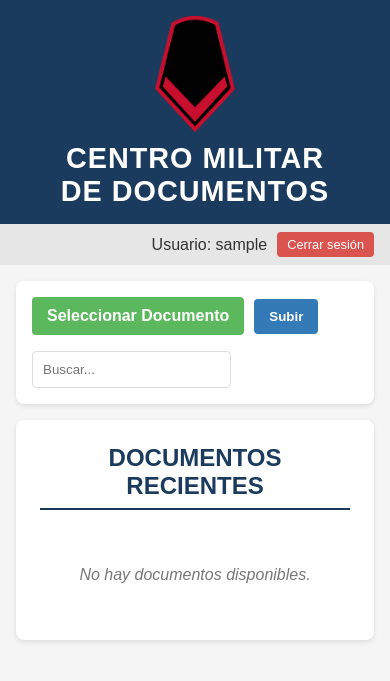
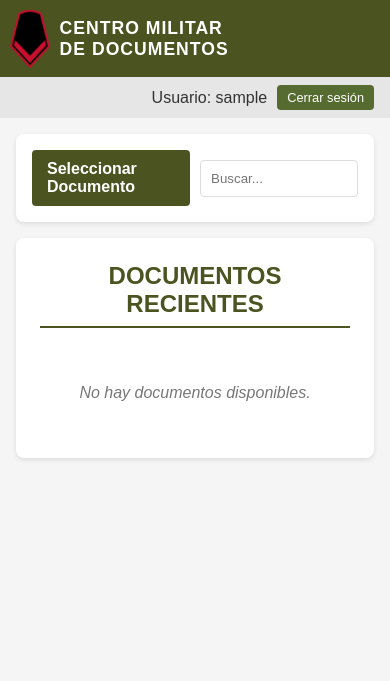
Before and after one commit to lattaalvaro/documentos, a Flask app: template templates/index.html in a window 390 px wide. Shown: the top 681 px of the page. Run offline with Flask 3, Linux system fonts and the light colour scheme; the template is opened without the code that fills it, so the values that code supplies are empty; the visitor is signed in with stand-in values (Sample User, id 1).

Commit message:
Update style.css

```diff
--- a/static/css/style.css
+++ b/static/css/style.css
@@ -11,19 +11,19 @@ body {
     color: #333;
 }
 
-/* Encabezado */
+/* Encabezado - Cambiado a verde militar y logo a la izquierda */
 header {
-    background-color: #1a3b5d;
+    background-color: #4B5320; /* Verde militar */
     color: white;
     padding: 1rem;
     display: flex;
     align-items: center;
-    justify-content: center;
-    text-align: center;
+    justify-content: flex-start; /* Alineado a la izquierda */
+    text-align: left;
 }
 
 .logo {
-    width: 80px;
+    width: 60px;
     height: auto;
     margin-right: 20px;
 }
@@ -43,7 +43,7 @@ header h1 {
 }
 
 .btn-logout {
-    background-color: #d9534f;
+    background-color: #556B2F; /* Verde militar más oscuro */
     color: white;
     padding: 5px 10px;
     border-radius: 4px;
@@ -109,7 +109,7 @@ header h1 {
 
 .upload-btn {
     padding: 10px 15px;
-    background-color: #5cb85c;
+    background-color: #4B5320; /* Verde militar */
     color: white;
     border-radius: 4px;
     cursor: pointer;
@@ -119,13 +119,13 @@ header h1 {
 }
 
 .upload-btn:hover {
-    background-color: #4cae4c;
+    background-color: #556B2F; /* Verde militar más claro */
 }
 
 .submit-btn {
     margin-left: 10px;
     padding: 10px 15px;
-    background-color: #337ab7;
+    background-color: #6B8E23; /* Verde oliva */
     color: white;
     border: none;
     border-radius: 4px;
@@ -162,18 +162,20 @@ header h1 {
 
 .recent-docs h2 {
     font-size: 1.5rem;
-    color: #1a3b5d;
+    color: #4B5320; /* Verde militar */
     margin-bottom: 1.5rem;
     text-align: center;
-    border-bottom: 2px solid #1a3b5d;
+    border-bottom: 2px solid #4B5320; /* Verde militar */
     padding-bottom: 0.5rem;
 }
 
-/* Lista de documentos */
+/* Lista de documentos - Mejorado para mostrar 5 en horizontal */
 .doc-list {
     display: grid;
-    grid-template-columns: repeat(auto-fill, minmax(250px, 1fr));
-    gap: 1.5rem;
+    grid-template-columns: repeat(5, 1fr); /* 5 documentos en horizontal */
+    gap: 1rem;
+    max-width: 1400px;
+    margin: 0 auto;
 }
 
 .doc-card {
@@ -251,43 +260,6 @@ header h1 {
     font-style: italic;
 }
 
-/* Responsive */
-@media (max-width: 768px) {
-    .upload-search-container {
-        flex-direction: column;
-    }
-
-    .search-container {
-        margin-top: 1rem;
-    }
-
-    .search-box input {
-        width: 100%;
-    }
-
-    .doc-list {
-        grid-template-columns: repeat(auto-fill, minmax(200px, 1fr));
-    }
-}
-
-@media (max-width: 480px) {
-    header {
-        flex-direction: column;
-    }
-
-    .logo {
-        margin-right: 0;
-        margin-bottom: 10px;
-    }
-
-    .doc-list {
-        grid-template-columns: 1fr;
-    }
-}fr;
-    }
-}
-
-<style>
 /* Estilos para el modal */
 .modal {
     display: none;
@@ -348,8 +321,66 @@ header h1 {
     text-align: right;
 }
 
-    /* Ajustes para dispositivos móviles */
-    @media screen and (max-width: 768px) {
+/* Responsive */
+@media (max-width: 1200px) {
+    .doc-list {
+        grid-template-columns: repeat(4, 1fr); /* 4 documentos en pantallas medianas */
+    }
+}
+
+@media (max-width: 992px) {
+    .doc-list {
+        grid-template-columns: repeat(3, 1fr); /* 3 documentos en pantallas más pequeñas */
+    }
+}
+
+@media (max-width: 768px) {
+    /* Cambios en el encabezado para móvil */
+    header {
+        padding: 0.8rem;
+    }
+
+    .logo {
+        width: 50px;
+    }
+
+    header h1 {
+        font-size: 1.4rem;
+    }
+
+    /* Cambios en la barra de carga/búsqueda */
+    .upload-search-container {
+        flex-direction: row; /* Mantener horizontal */
+        align-items: center;
+        flex-wrap: wrap;
+        justify-content: center;
+        gap: 10px;
+    }
+
+    /* Ocultar el botón de subir en móvil */
+    .submit-btn {
+        display: none;
+    }
+
+    .upload-form, .search-container {
+        flex: 1;
+        min-width: 120px;
+    }
+
+    .search-box {
+        width: 100%;
+    }
+
+    .search-box input {
+        width: 100%;
+    }
+
+    /* Ajustar la lista de documentos para 2 por fila en móvil */
+    .doc-list {
+        grid-template-columns: repeat(2, 1fr);
+    }
+
+    /* Ajustes para el modal en móvil */
     .modal-content {
         width: 98%;
         height: 90%;
@@ -371,4 +402,28 @@ header h1 {
         font-size: 24px;
     }
 }
-</style>
+
+@media (max-width: 480px) {
+    header {
+        flex-direction: row; /* Mantener horizontal */
+        padding: 0.6rem;
+    }
+
+    .logo {
+        width: 40px;
+        margin-right: 10px;
+    }
+
+    header h1 {
+        font-size: 1.1rem;
+    }
+
+    .doc-card h3 {
+        font-size: 0.8rem;
+    }
+
+    .btn {
+        padding: 5px 8px;
+        font-size: 0.8rem;
+    }
+}
```
Also changed, not shown: other parts of static/css/style.css (+28 -20 lines). Lines whose indentation alone changed are shown as unchanged.
